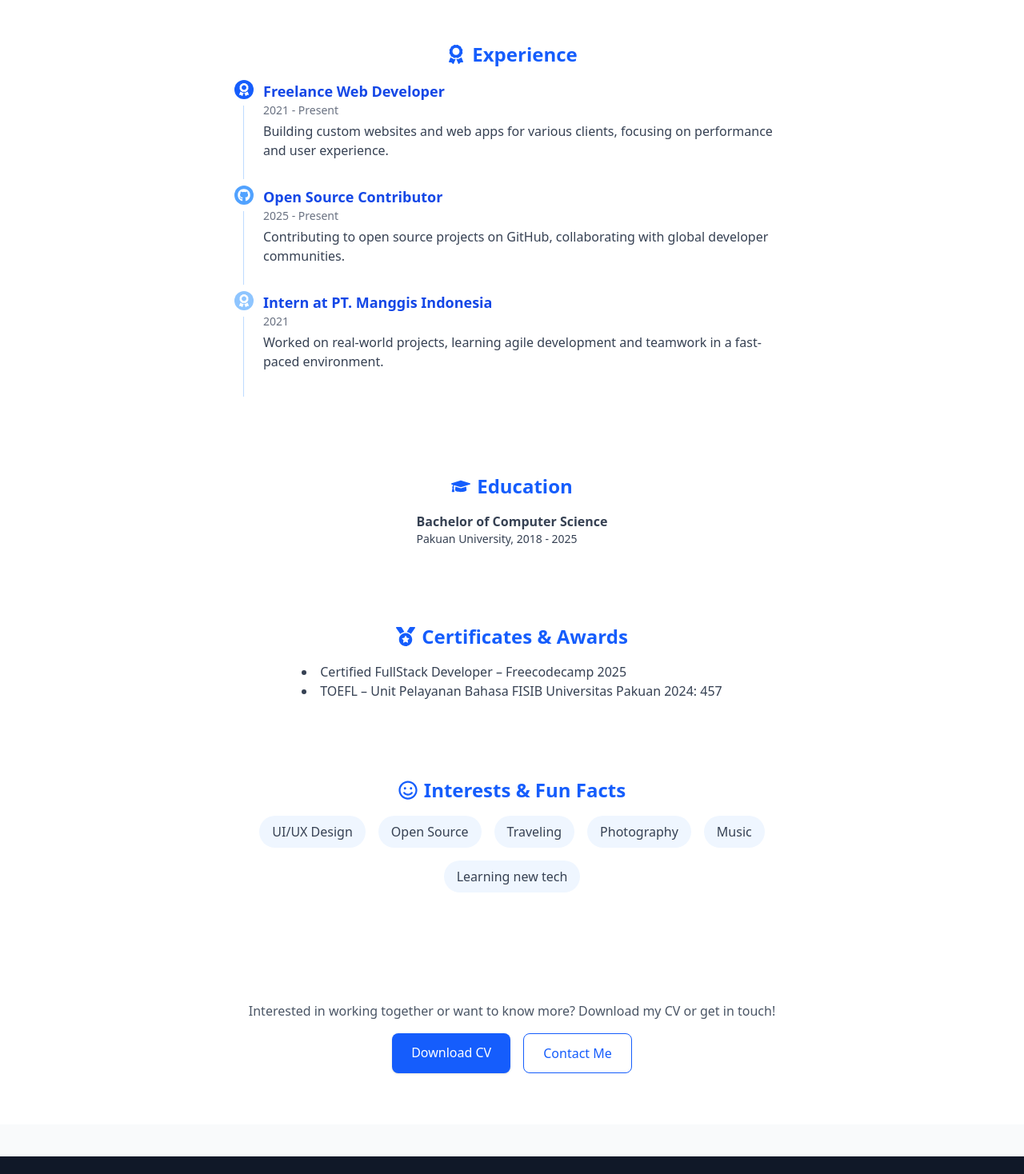
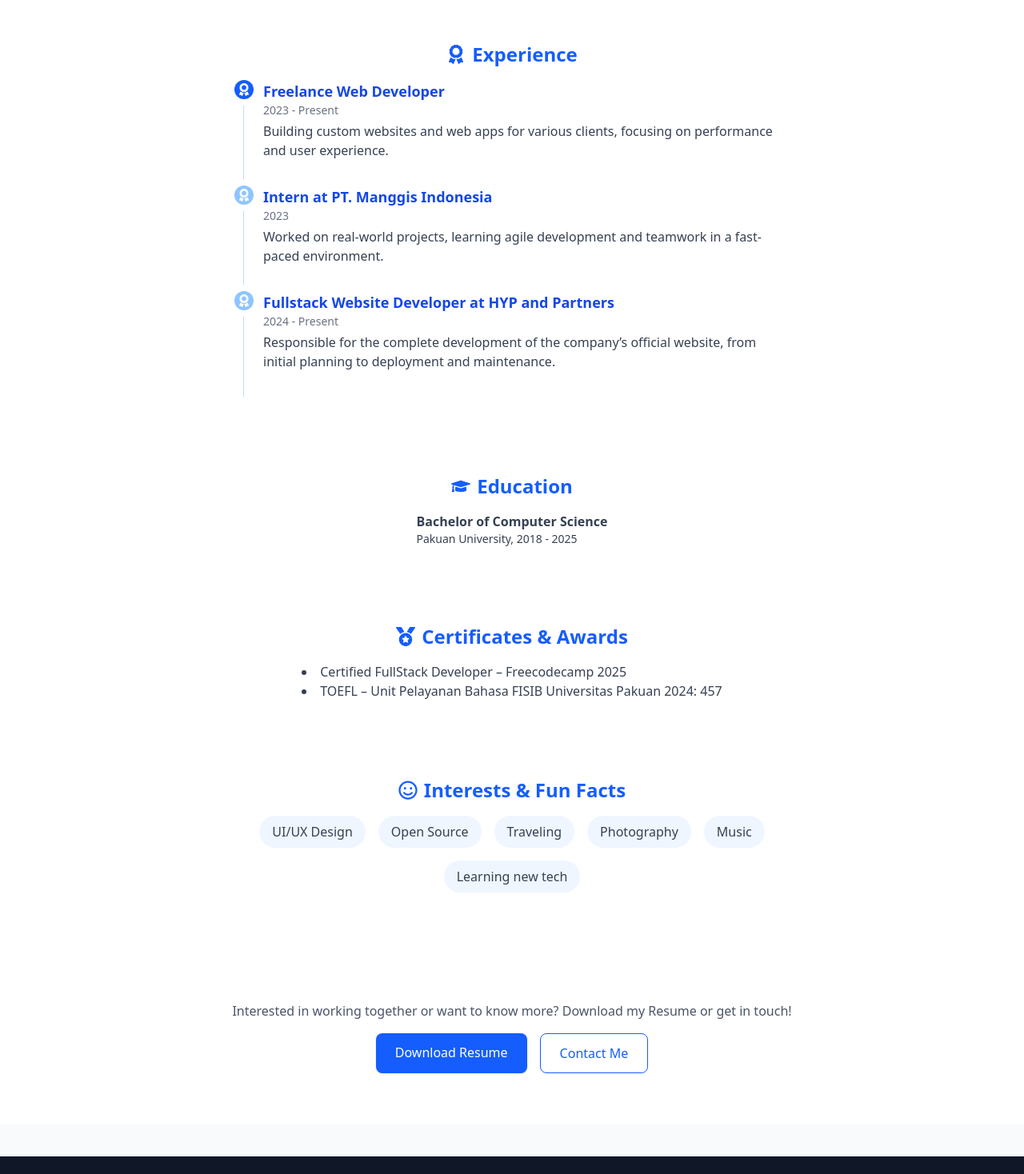
Before and after one commit to farisandikaa/portfolio, a Next.js app: page /about in a window 1280 px wide. Shown: the part 860-2328 px from the top of the page at 80% size. Built offline with nearby package versions, Linux system fonts and the light colour scheme.

Commit message:
Update /about

```diff
--- a/src/app/about/page.tsx
+++ b/src/app/about/page.tsx
@@ -110,22 +110,22 @@ export default function AboutPage() {
               {
                 icon: <FaAward className="text-white" />,
                 title: "Freelance Web Developer",
-                date: "2021 - Present",
+                date: "2023 - Present",
                 desc: "Building custom websites and web apps for various clients, focusing on performance and user experience.",
                 color: "bg-blue-600"
               },
               {
-                icon: <FaGithub className="text-white" />,
-                title: "Open Source Contributor",
-                date: "2025 - Present",
-                desc: "Contributing to open source projects on GitHub, collaborating with global developer communities.",
-                color: "bg-blue-400"
+                icon: <FaAward className="text-white" />,
+                title: "Intern at PT. Manggis Indonesia",
+                date: "2023",
+                desc: "Worked on real-world projects, learning agile development and teamwork in a fast-paced environment.",
+                color: "bg-blue-300"
               },
               {
                 icon: <FaAward className="text-white" />,
-                title: "Intern at PT. Manggis Indonesia",
-                date: "2021",
-                desc: "Worked on real-world projects, learning agile development and teamwork in a fast-paced environment.",
+                title: "Fullstack Website Developer at HYP and Partners",
+                date: "2024 - Present",
+                desc: "Responsible for the complete development of the company’s official website, from initial planning to deployment and maintenance.",
                 color: "bg-blue-300"
               },
             ].map((exp, i) => (
@@ -184,18 +184,18 @@ export default function AboutPage() {
   {/* Call to Action */}
   <motion.div className="mt-10 text-gray-600 text-base flex flex-col items-center gap-4 w-full" variants={fadeInUp} transition={{ duration: 0.7, ease: 'easeOut' }}>
           <motion.p variants={fadeInUp} transition={{ duration: 0.7, ease: 'easeOut' }}>
-            Interested in working together or want to know more? Download my CV or get in touch!
+            Interested in working together or want to know more? Download my Resume or get in touch!
           </motion.p>
           <div className="flex gap-4">
             <motion.a
-              href="/cv-farisandika.pdf"
+              href="https://drive.google.com/file/d/1NPyHL7h9fhCwPdvjWdwYLtq20cx62VIS/view?usp=sharing"
               download
               className="px-6 py-3 rounded-lg bg-blue-600 text-white font-medium shadow hover:bg-blue-700 transition"
               whileHover={{ scale: 1.07, backgroundColor: "#2563eb" }}
               variants={fadeInUp}
               transition={{ duration: 0.7, ease: 'easeOut' }}
             >
-              Download CV
+              Download Resume
             </motion.a>
             <Link href="/contact">
               <motion.button
```
